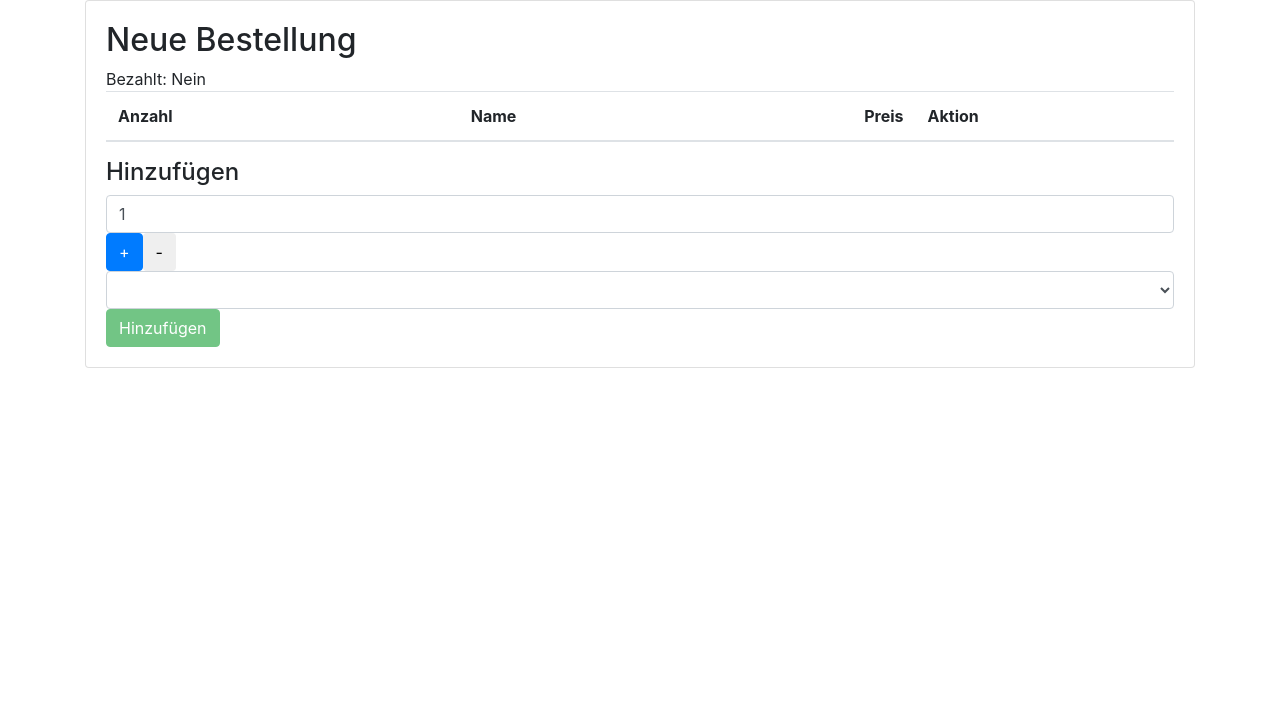
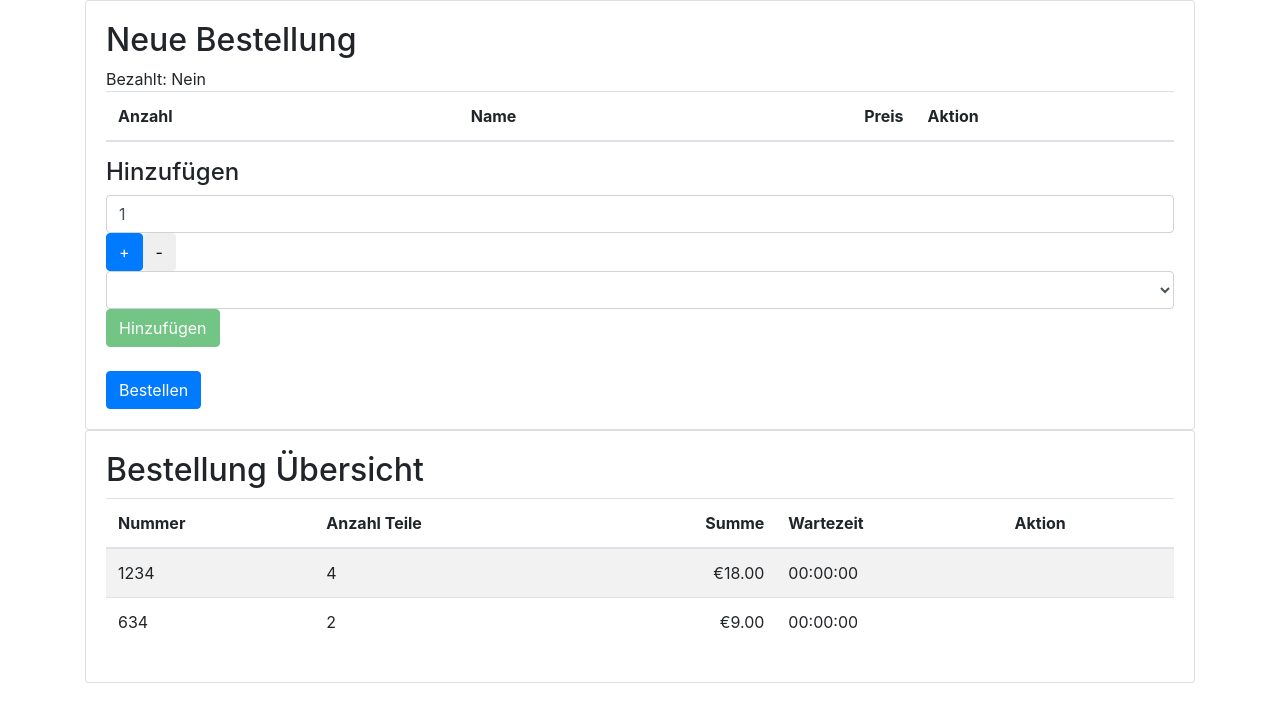
Before and after one commit to mad73923/order-master, an Angular app: page / in a window 1280 px wide. Shown: the top 722 px of the page. Built offline with nearby package versions, Linux system fonts and the light colour scheme.

Commit message:
oderservis, ordersOverview init

```diff
--- a/src/app/app.component.html
+++ b/src/app/app.component.html
@@ -5,4 +5,9 @@
             <app-new-order></app-new-order>
         </div>
     </div>
+    <div class="card">
+            <div class="card-body">
+                <app-orders-overview></app-orders-overview>
+            </div>
+        </div>
 </div>
--- a/src/app/order-list/order-list.component.html
+++ b/src/app/order-list/order-list.component.html
@@ -23,3 +23,5 @@ Bezahlt: {{paid ? 'Ja' : 'Nein'}}
   <h4>Hinzufügen</h4>
   <app-add-order-item (addItem)="add_item($event)"></app-add-order-item>
 </div>
+<br>
+<button class="btn btn-primary">Bestellen</button>
--- a/src/app/order-list/order-list.component.ts
+++ b/src/app/order-list/order-list.component.ts
@@ -4,6 +4,7 @@ import {mockOrder} from '../../mock/mock-order';
 import { OrderItem } from '../../shared/order-item';
 import {OrderClass} from '../model_classes/order_class';
 import {mockConfig} from '../../mock/mock-config';
+import { OrderService } from '../order.service';
 
 @Component({
   selector: 'app-order-list',
@@ -17,7 +18,7 @@ export class OrderListComponent extends OrderClass implements OnInit {
 
   config = mockConfig;
 
-  constructor() {
+  constructor(service: OrderService) {
     super();
   }
 
--- a/src/app/order.service.ts
+++ b/src/app/order.service.ts
@@ -1,8 +1,23 @@
 import { Injectable } from '@angular/core';
+import { Order } from '../shared/order';
 
 @Injectable()
 export class OrderService {
 
-  constructor() { }
+  activeOrders: Order[];
+
+  constructor() {
+    this.activeOrders = [];
+    this.activeOrders.push({id: 1234, date: Date.now(), paid: true, items:[{count: 3, name: 'Döner', price: 4.5}, {count: 1, name: 'Pizza', price: 4.5}]});
+    this.activeOrders.push({id: 634, date: Date.now(), paid: true, items:[{count: 2, name: 'Pizza', price: 4.5}]});
+  }
+
+  get_Active_Orders(): Order[]{
+    return this.activeOrders;
+  }
+
+  new_Order(order: Order){
+    this.activeOrders.push(order);
+  }
 
 }
--- /dev/null
+++ b/src/app/orders-overview-row/orders-overview-row.component.html
@@ -0,0 +1,5 @@
+<td>{{orderDiv.id}}</td>
+<td>{{number_items}}</td>
+<td class="text-right">{{sum | currency:'EUR'}}</td>
+<td>{{waiting_time | date:"HH:mm:ss"}}</td>
+<td></td>
--- /dev/null
+++ b/src/app/orders-overview-row/orders-overview-row.component.ts
@@ -0,0 +1,36 @@
+import { Component, OnInit, Input } from '@angular/core';
+import { Order } from '../../shared/order';
+import { Observable } from 'rxjs/Observable';
+
+@Component({
+  selector: '[orderDiv]',
+  templateUrl: './orders-overview-row.component.html',
+  styleUrls: ['./orders-overview-row.component.css']
+})
+export class OrdersOverviewRowComponent implements OnInit {
+
+  @Input()
+  orderDiv: Order;
+
+  sum: number;
+  number_items: number;
+  waiting_time: number;
+
+  constructor() {
+  }
+
+  private update_fields(){
+    this.sum = 0;
+    this.number_items = 0;
+    this.orderDiv.items.forEach((item) => {
+      this.sum += item.count * item.price;
+      this.number_items += item.count;
+    });
+  }
+
+  ngOnInit() {
+    this.update_fields();
+    this.waiting_time = 0;
+  }
+
+}
--- /dev/null
+++ b/src/app/orders-overview/orders-overview.component.html
@@ -0,0 +1,13 @@
+<h2>Bestellung Übersicht</h2>
+<table class="table table-striped">
+  <thead>
+    <th>Nummer</th>
+    <th>Anzahl Teile</th>
+    <th class="text-right">Summe</th>
+    <th>Wartezeit</th>
+    <th>Aktion</th>
+  </thead>
+  <tbody>
+      <tr *ngFor="let order of orders" [orderDiv]="order"></tr>
+  </tbody>
+</table>
--- /dev/null
+++ b/src/app/orders-overview/orders-overview.component.ts
@@ -0,0 +1,21 @@
+import { Component, OnInit } from '@angular/core';
+import { Order } from '../../shared/order';
+import { OrderService } from '../order.service';
+
+@Component({
+  selector: 'app-orders-overview',
+  templateUrl: './orders-overview.component.html',
+  styleUrls: ['./orders-overview.component.css']
+})
+export class OrdersOverviewComponent implements OnInit {
+
+  orders: Order[];
+
+  constructor(service: OrderService) {
+    this.orders = service.get_Active_Orders();
+   }
+
+  ngOnInit() {
+  }
+
+}
```
Also changed, not shown: src/app/app.module.ts (+7 -2 lines), src/app/orders-overview-row/orders-overview-row.component.css (added), src/app/orders-overview/orders-overview.component.css (added), 2 other files (tests, documents, lock files or other folders).
